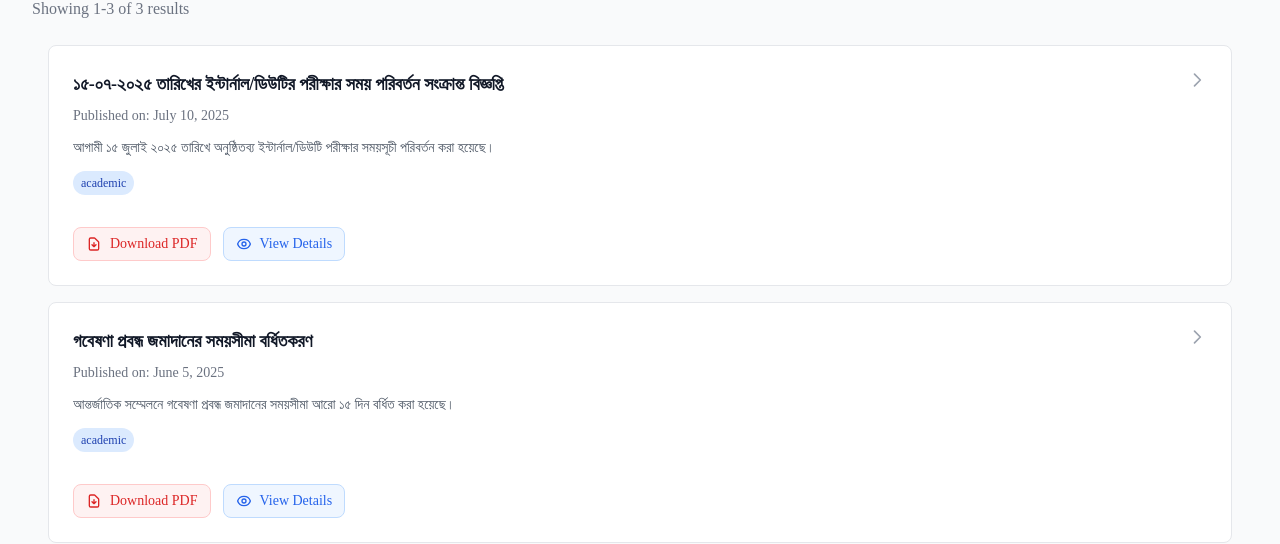
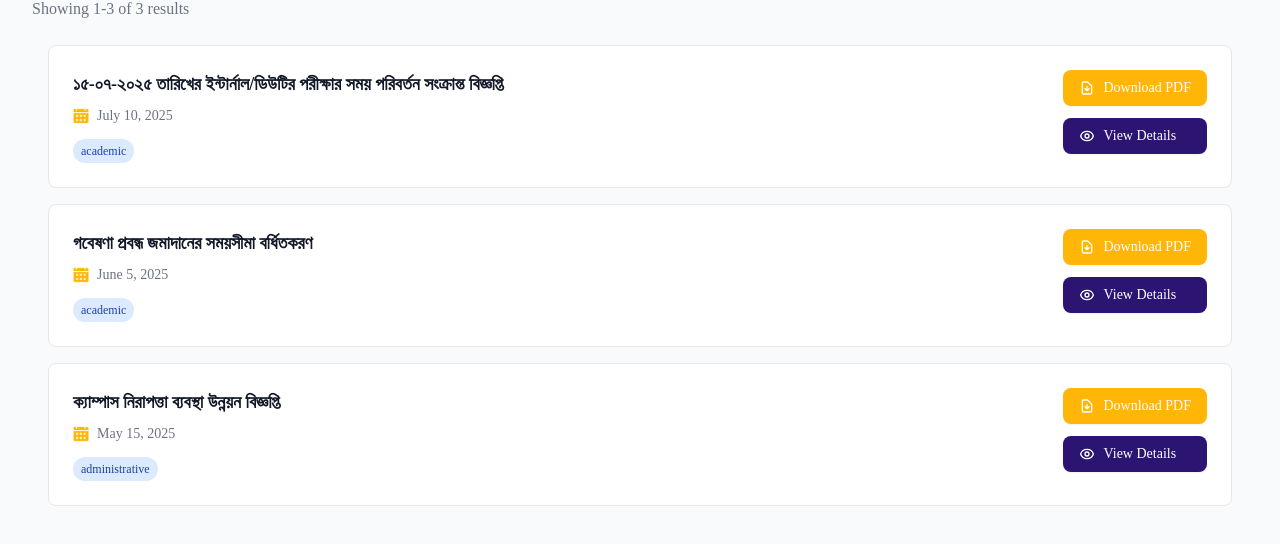
Before and after one commit to samiyariya/CSEDU, a React (Vite) app in the folder frontend/: page /news in a window 1280 px wide. Shown: the part 315-859 px from the top of the page. Built offline with nearby package versions, Linux system fonts and the light colour scheme.

Commit message:
changed news

```diff
--- a/frontend/src/components/NewsCard.jsx
+++ b/frontend/src/components/NewsCard.jsx
@@ -1,5 +1,6 @@
 import React from 'react';
 import { useNavigate } from 'react-router-dom';
+import { assets } from '../assets/assets.js';
 
 const NewsCard = ({ news, isArchived }) => {
   const navigate = useNavigate();
@@ -62,30 +63,38 @@ const NewsCard = ({ news, isArchived }) => {
 
       <div className="p-6">
         <div className="flex items-start justify-between">
-          <div className="flex-1">
-            <h3 className="text-lg font-semibold text-gray-900 mb-2 group-hover:text-primary transition-colors duration-200">
+          <div className="flex-1 mr-4">
+            {/* Title */}
+            <h3 className="text-lg font-semibold text-gray-900 group-hover:text-primary transition-colors duration-200 mb-2">
               {news.title}
             </h3>
-            <p className="text-sm text-gray-500 mb-3">
-              Published on: {formatDate(news.date)}
-            </p>
-            {news.description && (
+
+            <div className="flex items-center gap-2 text-sm text-gray-500 mb-3">
+              <img
+                src={assets.calender}
+                alt="Calendar"
+                className="w-4 h-4"
+              />
+              <span>{formatDate(news.date)}</span>
+            </div>
+            {/* {news.description && (
               <p className="text-gray-600 text-sm line-clamp-2 mb-3">
                 {news.description}
               </p>
-            )}
+            )} */}
             {news.category && (
-              <span className="inline-block bg-blue-100 text-blue-800 text-xs px-2 py-1 rounded-full mb-4">
+              <span className="inline-block bg-blue-100 text-blue-800 text-xs px-2 py-1 rounded-full">
                 {news.category}
               </span>
             )}
+          </div>
 
-            {/* Action Buttons */}
-            <div className="flex items-center gap-3 mt-4">
+          {/* Action Buttons - Stacked Vertically */}
+          <div className="flex flex-col gap-3 flex-shrink-0">
             {/* Download PDF Button */}
             <button
               onClick={handleDownloadPDF}
-                className="flex items-center gap-2 px-3 py-1.5 bg-red-50 hover:bg-red-100 text-red-600 hover:text-red-700 rounded-lg text-sm font-medium transition-all duration-200 border border-red-200 hover:border-red-300"
+              className="flex items-center gap-2 px-4 py-2 bg-secondary hover:bg-secondary/90 text-white rounded-lg text-sm font-medium transition-all duration-200 shadow-sm hover:shadow-md"
               title="Download PDF"
             >
               <svg
@@ -102,7 +111,7 @@ const NewsCard = ({ news, isArchived }) => {
             {/* View Details Button */}
             <button
               onClick={handleViewDetails}
-                className="flex items-center gap-2 px-3 py-1.5 bg-blue-50 hover:bg-blue-100 text-blue-600 hover:text-blue-700 rounded-lg text-sm font-medium transition-all duration-200 border border-blue-200 hover:border-blue-300"
+              className="flex items-center gap-2 px-4 py-2 bg-primary hover:bg-primary/90 text-white rounded-lg text-sm font-medium transition-all duration-200 shadow-sm hover:shadow-md"
               title="View Details"
             >
               <svg
@@ -118,22 +127,6 @@ const NewsCard = ({ news, isArchived }) => {
             </button>
           </div>
         </div>
-
-          {/* Simple chevron right SVG */}
-          <svg
-            className="h-5 w-5 text-gray-400 group-hover:text-blue-600 transition-colors duration-200 ml-4 flex-shrink-0"
-            fill="none"
-            stroke="currentColor"
-            viewBox="0 0 24 24"
-          >
-            <path
-              strokeLinecap="round"
-              strokeLinejoin="round"
-              strokeWidth={2}
-              d="M9 5l7 7-7 7"
-            />
-          </svg>
-        </div>
       </div>
     </div>
   );
```
Lines whose indentation alone changed are shown as unchanged.
